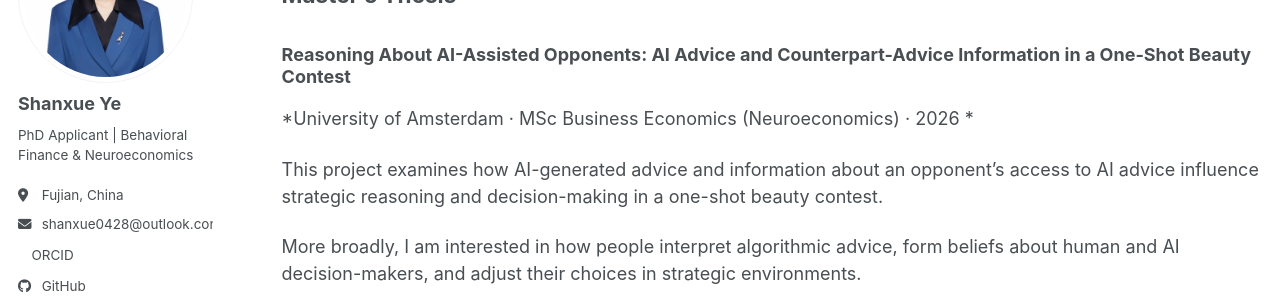
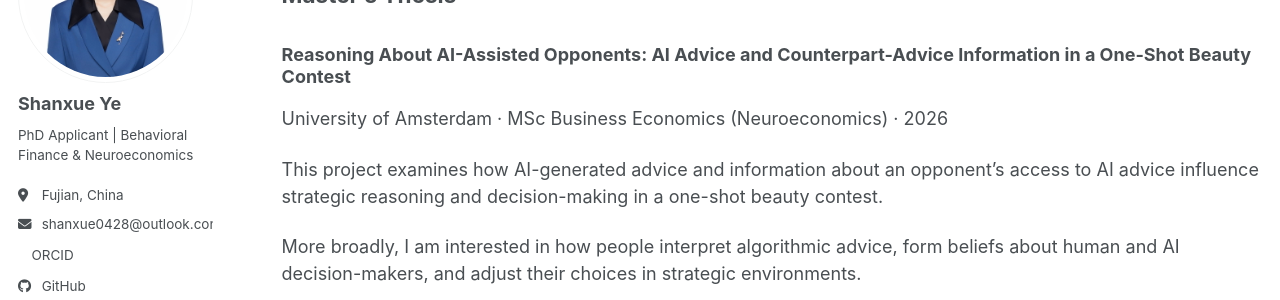
Before and after one commit to shanxue0428/academic-site, a Jekyll site: the page built from _pages/research.md, in a window 1280 px wide and 1188 px high. Shown: the part 193-493 px from the top of the window. Built offline with Jekyll 4.4.1, drawn with Linux system fonts in a browser that asks for light colours; a style sheet for code colours, icons or effects is not loaded.

```diff
--- a/_pages/research.md
+++ b/_pages/research.md
@@ -9,7 +9,7 @@ author_profile: true
 
 ### Reasoning About AI-Assisted Opponents: AI Advice and Counterpart-Advice Information in a One-Shot Beauty Contest
 
-*University of Amsterdam · MSc Business Economics (Neuroeconomics) · 2026 *
+University of Amsterdam · MSc Business Economics (Neuroeconomics) · 2026
 
 This project examines how AI-generated advice and information about an opponent's access to AI advice influence strategic reasoning and decision-making in a one-shot beauty contest.
 
```
